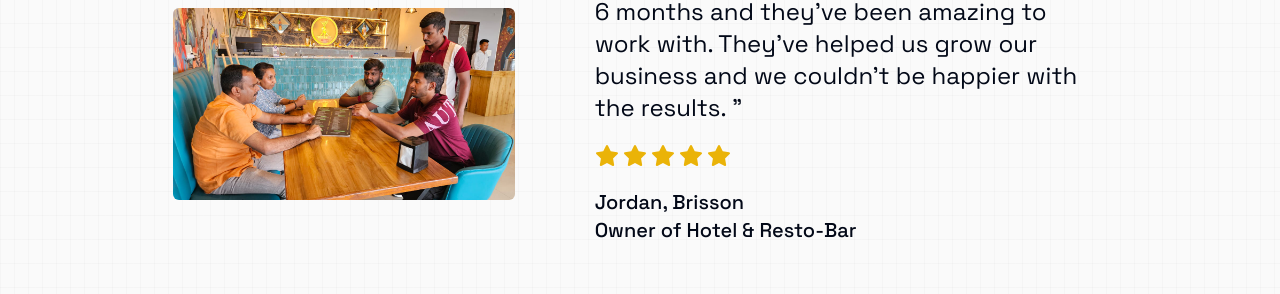
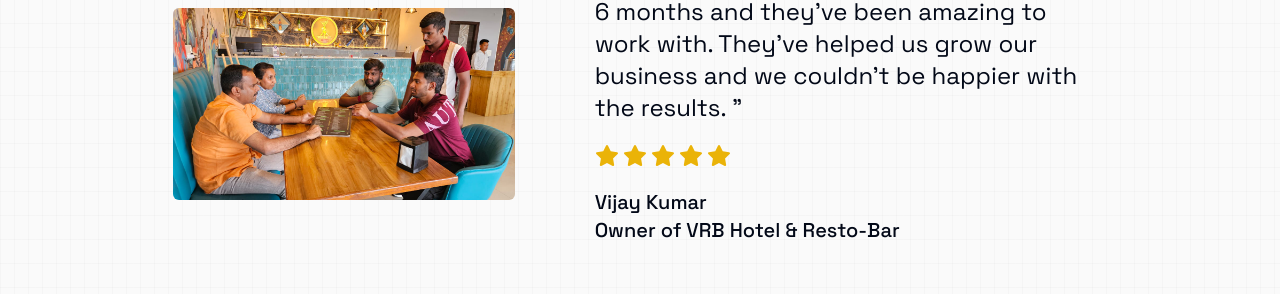
Before and after one commit to Margroms/portfolio, a Next.js app: page / in a window 1280 px wide. Shown: the part 2953-3247 px from the top of the page. Built offline with nearby package versions, Linux system fonts and the light colour scheme.

Commit message:
update 0.8

```diff
--- a/app/page.tsx
+++ b/app/page.tsx
@@ -375,8 +375,8 @@ export default function Home() {
             </div>
 
             <span className="text-xl font-medium">
-              Jordan, Brisson <br />
-              Owner of Hotel & Resto-Bar
+            Vijay Kumar <br />
+              Owner of  VRB Hotel & Resto-Bar
             </span>
           </div>
         </main>
```
